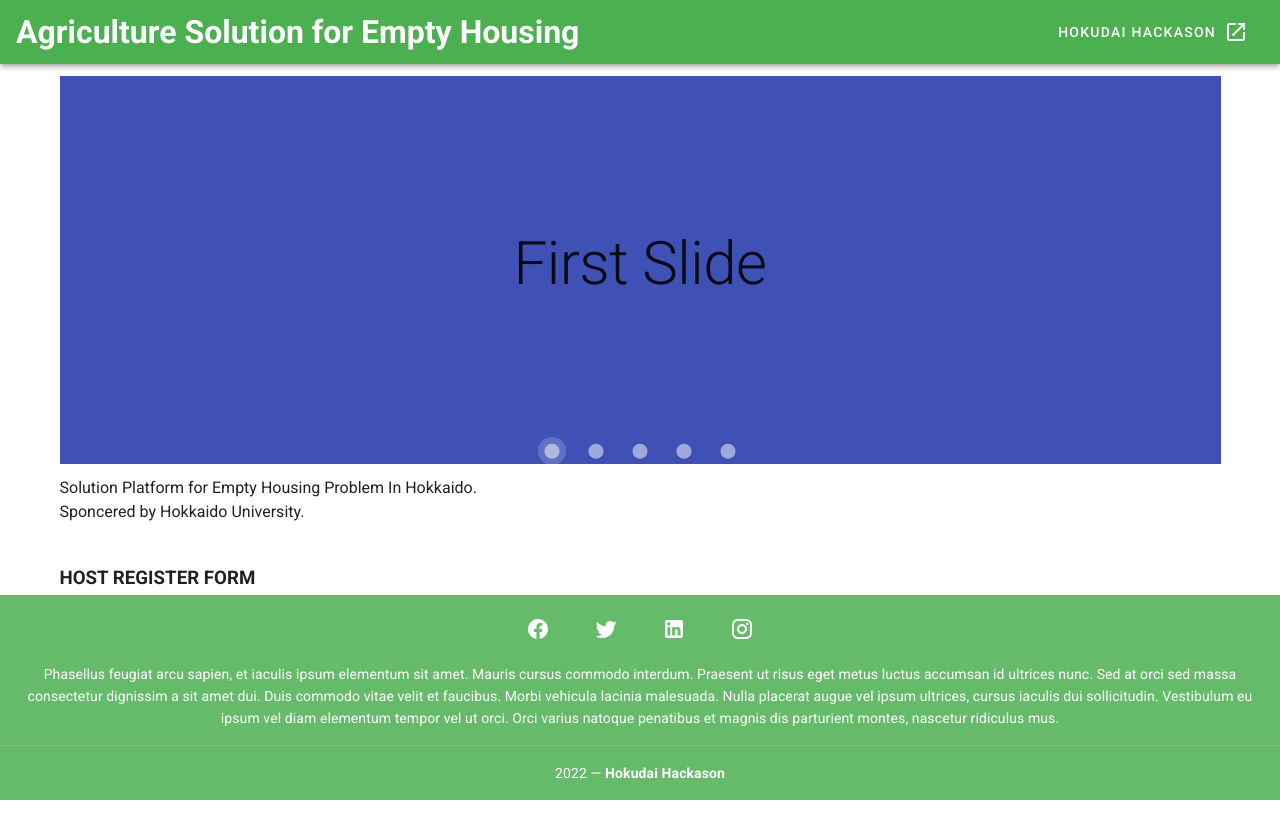
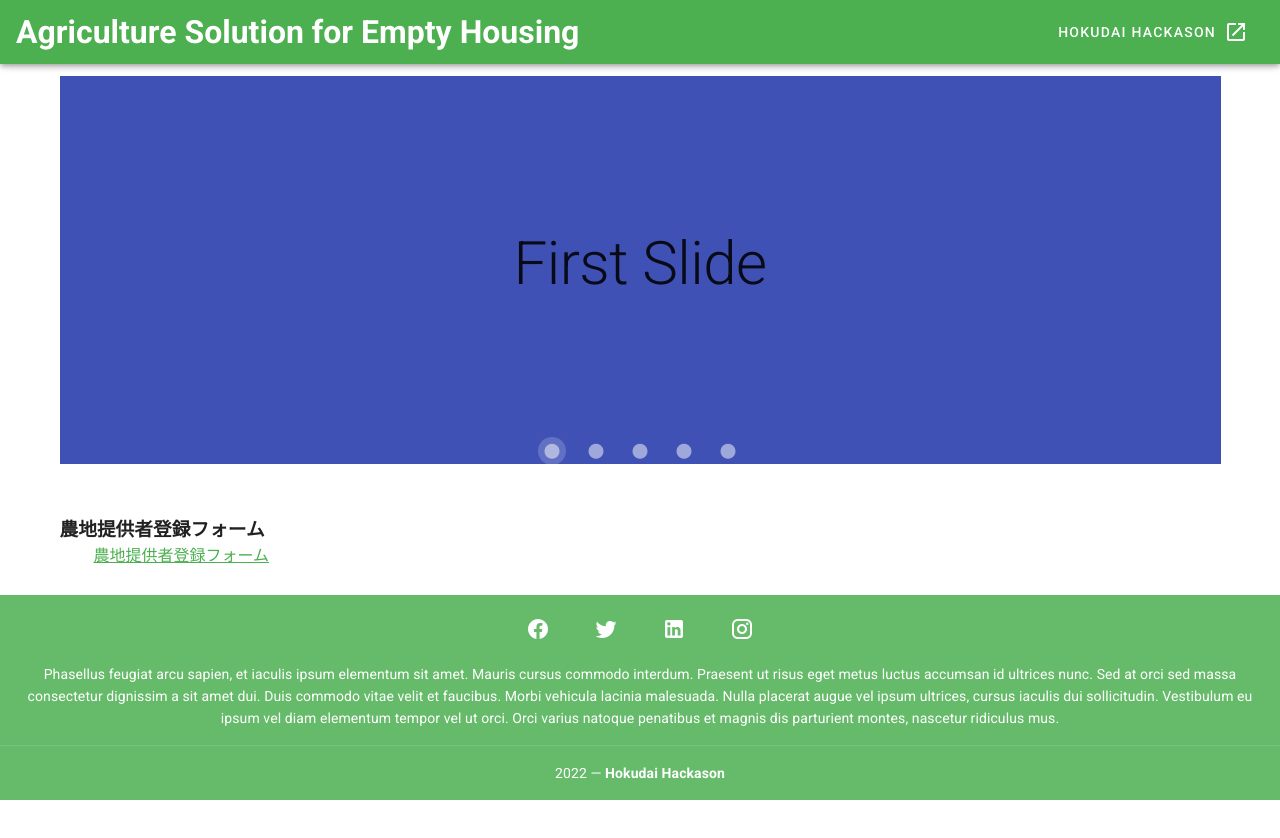
Before and after one commit to m-tomoya/hokudai_hackason, a Vue app: page / in a window 1280 px wide. Shown: the top 838 px of the page. Built offline with nearby package versions, Linux system fonts and the light colour scheme.

Commit message:
UPDATE トップ画面フォーム名、日本語に変更、新規就農者登録フォーム追加実装

```diff
--- a/src/views/Top.vue
+++ b/src/views/Top.vue
@@ -17,13 +17,13 @@
           </v-sheet>
         </v-carousel-item>
       </v-carousel>
-      <p>
-        Solution Platform for Empty Housing Problem In Hokkaido. <br />
-        Sponcered by Hokkaido University.
-        <!-- <a href="https://cli.vuejs.org" target="_blank" rel="noopener">vue-cli documentation</a>. -->
-      </p>
+      <!-- <p> -->
+      <!--   Solution Platform for Empty Housing Problem In Hokkaido. <br /> -->
+      <!--   Sponcered by Hokkaido University. -->
+      <!-- <a href="https://cli.vuejs.org" target="_blank" rel="noopener">vue-cli documentation</a>. -->
+      <!-- </p> -->
       <!-- <h3>Installed CLI Plugins</h3> -->
-      <h3>HOST REGISTER FORM</h3>
+      <h3>農地提供者登録フォーム</h3>
       <ul>
         <li>
           <a
@@ -31,11 +31,11 @@
             target="_blank"
             rel="noopener"
           >
-            HOST REGISTER FORM
+            農地提供者登録フォーム
           </a>
         </li>
       </ul>
-      <h3>SUPPORTER REGISTER FORM</h3>
+      <h3>事業者向け補助金登録フォーム</h3>
       <ul>
         <li>
           <a
@@ -43,15 +43,19 @@
             target="_blank"
             rel="noopener"
           >
-            SUPPORTER REGISTER FORM
+            事業者向け補助金登録フォーム
           </a>
         </li>
       </ul>
-      <h3>HOKUDAI HACKASON</h3>
+      <h3>新規就農者登録フォーム</h3>
       <ul>
         <li>
-          <a href="https://router.vuejs.org" target="_blank" rel="noopener">
-            HOKUDAI HACKASON
+          <a
+            href="https://docs.google.com/forms/d/e/1FAIpQLScHMjgFRtS8ApeZ2FpXn3iXqLeBYXSHPmt3-hUopnHl0ff5bg/viewform"
+            target="_blank"
+            rel="noopener"
+          >
+            新規就農者登録フォーム
           </a>
         </li>
       </ul>
```
